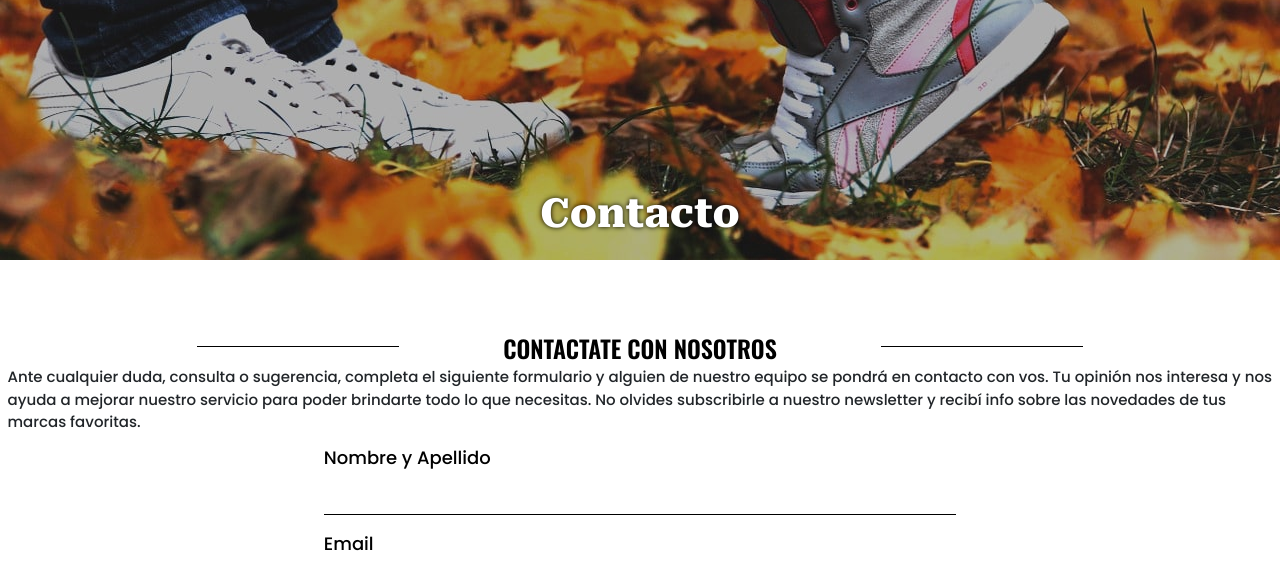
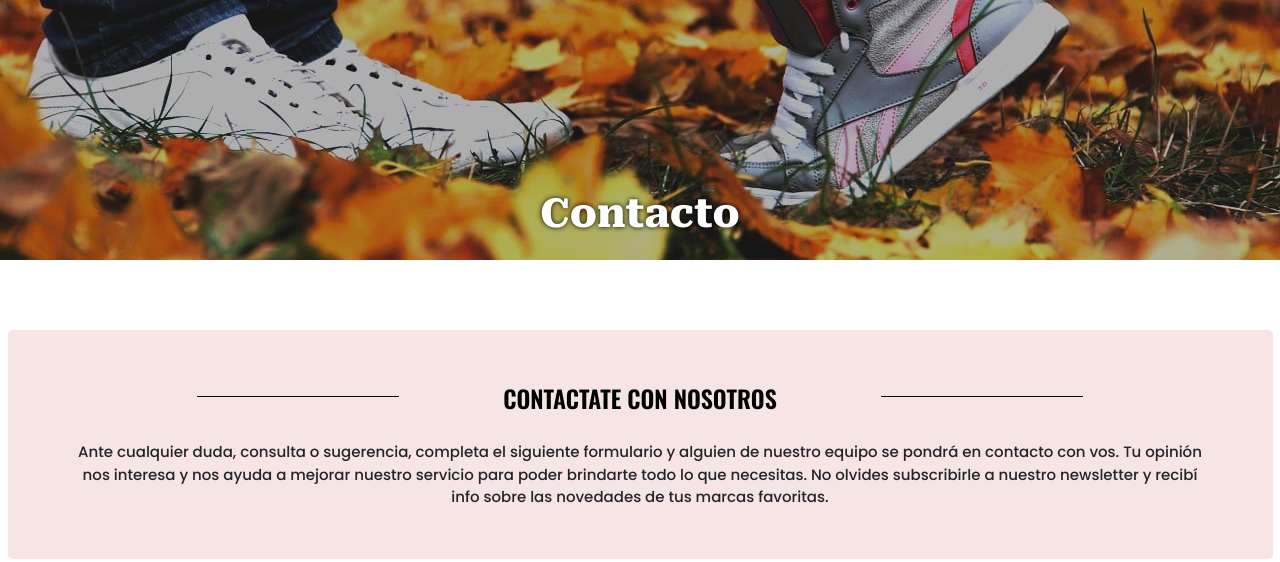
Before and after one commit to LucianoGonzalez84/SNK-TiendaDeZapatillas, a plain HTML site: page pages/contacto.html in a window 1280 px wide. Shown: the part 140-702 px from the top of the page. Drawn offline with nearby package versions, Linux system fonts and the light colour scheme.

Commit message:
Arregle error en contacto.html

```diff
--- a/pages/contacto.html
+++ b/pages/contacto.html
@@ -72,7 +72,7 @@
     <!-- Main -->
     <main class="cuerpoContacto">
         <section>
-            <div class="infoTienda">
+            <div class="infoContacto">
                 <div class="contenedorTitulo">
                     <div class="antes">
                         <div class="linea linea__uno"></div>
```
